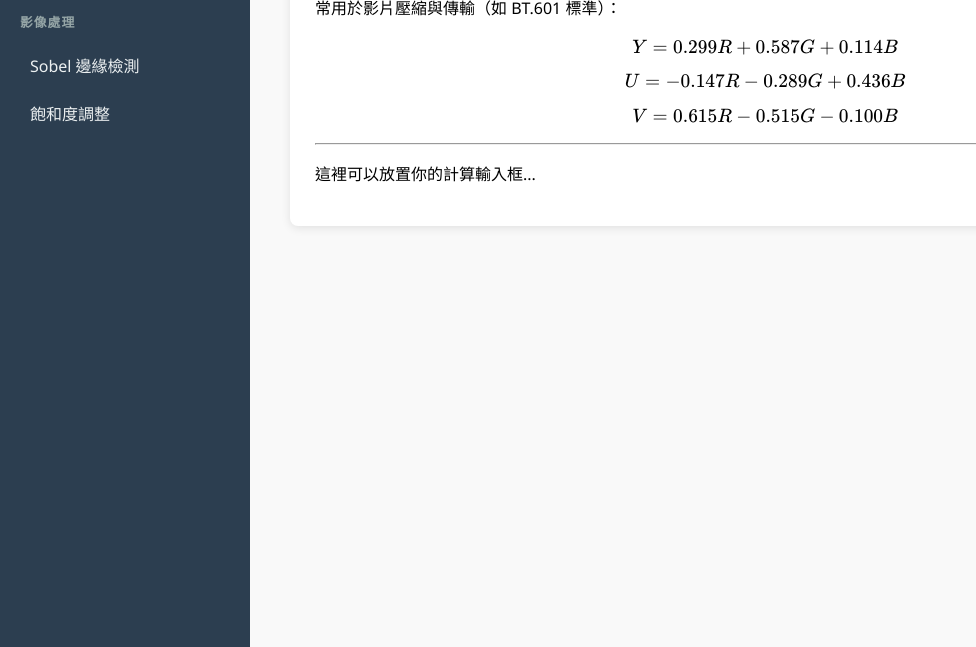
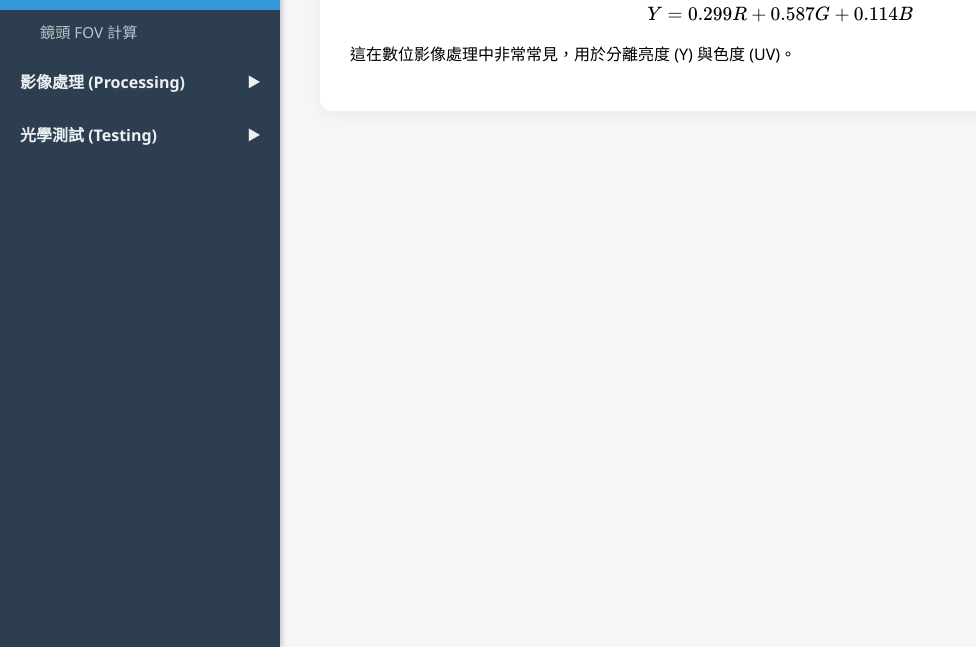
Before and after one commit to Vic0309/imagedatabase, a plain HTML site: page index.html in a window 1280 px wide. Shown: the part 153-800 px from the top of the page, without its empty margins (0-976 px from the left). Drawn offline with nearby package versions, Linux system fonts and the light colour scheme.

Commit message:
Update index.html

```diff
--- a/index.html
+++ b/index.html
@@ -3,123 +3,140 @@
 <head>
     <meta charset="UTF-8">
     <meta name="viewport" content="width=device-width, initial-scale=1.0">
-    <title>影像處理工具箱</title>
+    <title>影像處理專業工具箱</title>
     <script src="https://polyfill.io/v3/polyfill.min.js?features=es6"></script>
     <script id="MathJax-script" async src="https://cdn.jsdelivr.net/npm/mathjax@3/es5/tex-mml-chtml.js"></script>
     <style>
         :root {
-            --sidebar-width: 250px;
-            --primary-color: #2c3e50;
-            --accent-color: #3498db;
+            --sidebar-bg: #2c3e50;
+            --sidebar-hover: #34495e;
+            --accent: #3498db;
+            --text-color: #ecf0f1;
         }
-        body { font-family: 'Segoe UI', Tahoma, Geneva, Verdana, sans-serif; margin: 0; display: flex; height: 100vh; overflow: hidden; }
+        body { font-family: 'Segoe UI', sans-serif; margin: 0; display: flex; height: 100vh; background: #f4f7f6; }
 
-        /* 左側選單樣式 */
+        /* 側邊欄樹狀選單 */
         #sidebar {
-            width: var(--sidebar-width);
-            background-color: var(--primary-color);
-            color: white;
-            padding: 20px 0;
+            width: 280px;
+            background: var(--sidebar-bg);
+            color: var(--text-color);
+            padding: 15px 0;
             overflow-y: auto;
             flex-shrink: 0;
+            box-shadow: 2px 0 5px rgba(0,0,0,0.2);
         }
-        .category { padding: 10px 20px; font-weight: bold; color: #95a5a6; text-transform: uppercase; font-size: 0.8em; letter-spacing: 1px; }
+
+        /* 樹狀結構樣式 */
+        details { margin-bottom: 5px; }
+        summary {
+            padding: 12px 20px;
+            font-weight: bold;
+            cursor: pointer;
+            list-style: none; /* 隱藏原生箭頭 */
+            display: flex;
+            justify-content: space-between;
+            align-items: center;
+            transition: background 0.3s;
+        }
+        summary:hover { background: var(--sidebar-hover); }
+        summary::after { content: '▶'; font-size: 0.8em; transition: transform 0.3s; }
+        details[open] summary::after { transform: rotate(90deg); }
+
+        /* 選單項目 */
         .menu-item {
-            padding: 12px 30px;
+            display: block;
+            padding: 10px 40px;
+            text-decoration: none;
+            color: #bdc3c7;
+            font-size: 0.95em;
             cursor: pointer;
-            transition: 0.3s;
-            display: block;
-            color: #ecf0f1;
-            text-decoration: none;
+            transition: 0.2s;
         }
-        .menu-item:hover { background-color: #34495e; color: var(--accent-color); }
-        .menu-item.active { background-color: var(--accent-color); color: white; border-right: 5px solid #fff; }
+        .menu-item:hover { color: var(--accent); background: #1a252f; }
+        .menu-item.active { color: white; background: var(--accent); font-weight: bold; }
 
-        /* 右側內容區樣式 */
-        #content {
-            flex-grow: 1;
-            padding: 40px;
-            overflow-y: auto;
-            background-color: #f9f9f9;
-        }
+        /* 主內容區 */
+        #content { flex-grow: 1; padding: 40px; overflow-y: auto; }
         .page { display: none; }
-        .page.active { display: block; animation: fadeIn 0.5s; }
+        .page.active { display: block; animation: fadeIn 0.4s; }
+        .card { background: white; padding: 30px; border-radius: 12px; box-shadow: 0 4px 15px rgba(0,0,0,0.05); }
 
-        .card { background: white; padding: 25px; border-radius: 8px; box-shadow: 0 2px 10px rgba(0,0,0,0.1); margin-bottom: 20px; }
-        h1 { color: var(--primary-color); margin-top: 0; }
-        code { background: #eee; padding: 2px 5px; border-radius: 4px; }
-
-        @keyframes fadeIn { from { opacity: 0; } to { opacity: 1; } }
+        @keyframes fadeIn { from { opacity: 0; transform: translateY(10px); } to { opacity: 1; transform: translateY(0); } }
     </style>
 </head>
 <body>
 
     <nav id="sidebar">
-        <div class="category">影像公式</div>
-        <a class="menu-item active" onclick="showPage('rgb-yuv')">RGB 轉 YUV</a>
-        <a class="menu-item" onclick="showPage('fov-calc')">鏡頭 FOV 計算</a>
+        <div style="padding: 0 20px 20px; font-size: 1.2em; font-weight: bold; border-bottom: 1px solid #3e4f5f; margin-bottom: 10px;">
+            Image Lab 🔬
+        </div>
 
-        <div class="category">影像處理</div>
-        <a class="menu-item" onclick="showPage('sobel')">Sobel 邊緣檢測</a>
-        <a class="menu-item" onclick="showPage('saturation')">飽和度調整</a>
+        <details open>
+            <summary>影像公式 (Formulas)</summary>
+            <a class="menu-item active" onclick="showPage('rgb-yuv')">RGB 轉 YUV</a>
+            <a class="menu-item" onclick="showPage('fov-calc')">鏡頭 FOV 計算</a>
+        </details>
+
+        <details>
+            <summary>影像處理 (Processing)</summary>
+            <a class="menu-item" onclick="showPage('sobel')">Sobel 邊緣檢測</a>
+            <a class="menu-item" onclick="showPage('saturation')">飽和度調整</a>
+        </details>
+
+        <details>
+            <summary>光學測試 (Testing)</summary>
+            <a class="menu-item" onclick="showPage('mtf-info')">MTF50 說明</a>
+        </details>
     </nav>
 
     <main id="content">
-
         <div id="rgb-yuv" class="page active">
-            <h1>RGB 轉 YUV 公式</h1>
             <div class="card">
-                <p>常用於影片壓縮與傳輸（如 BT.601 標準）：</p>
+                <h1>RGB 轉 YUV 公式</h1>
                 <p>$$ Y = 0.299R + 0.587G + 0.114B $$</p>
-                <p>$$ U = -0.147R - 0.289G + 0.436B $$</p>
-                <p>$$ V = 0.615R - 0.515G - 0.100B $$</p>
-                <hr>
-                <p>這裡可以放置你的計算輸入框...</p>
+                <p>這在數位影像處理中非常常見，用於分離亮度 (Y) 與色度 (UV)。</p>
             </div>
         </div>
 
         <div id="fov-calc" class="page">
-            <h1>鏡頭 FOV 計算</h1>
             <div class="card">
-                <p>給定感光元件尺寸 (h) 與焦距 (f)，水平視角 (HFOV) 公式為：</p>
+                <h1>鏡頭 FOV 計算</h1>
                 <p>$$ FOV = 2 \cdot \arctan\left(\frac{h}{2f}\right) $$</p>
-                <p>提示：計算時請注意弧度與角度的轉換。</p>
             </div>
         </div>
 
         <div id="sobel" class="page">
-            <h1>Sobel 邊緣檢測</h1>
             <div class="card">
-                <p>使用 3x3 卷積核來計算影像梯度：</p>
-                <p>Horizontal ($G_x$): $\begin{bmatrix} -1 & 0 & 1 \\ -2 & 0 & 2 \\ -1 & 0 & 1 \end{bmatrix}$
-                   Vertical ($G_y$): $\begin{bmatrix} -1 & -2 & -1 \\ 0 & 0 & 0 \\ 1 & 2 & 1 \end{bmatrix}$</p>
+                <h1>Sobel 邊緣檢測</h1>
+                <p>用於影像銳利化或特徵提取。</p>
             </div>
         </div>
 
         <div id="saturation" class="page">
-            <h1>飽和度調整</h1>
             <div class="card">
-                <p>通常透過將 RGB 轉換至 HSL 空間，調整 <b>S</b> 分量後再轉回 RGB。</p>
-                <p>簡易線性調整法：$Color_{out} = Gray + (Color_{in} - Gray) \cdot SaturationFactor$</p>
+                <h1>飽和度調整</h1>
+                <p>調整色彩的鮮豔程度。</p>
             </div>
         </div>
 
+        <div id="mtf-info" class="page">
+            <div class="card">
+                <h1>MTF50 解析度測試</h1>
+                <p>用於評估影像銳度與光學性能。</p>
+            </div>
+        </div>
     </main>
 
     <script>
         function showPage(pageId) {
-            // 1. 隱藏所有頁面
-            const pages = document.querySelectorAll('.page');
-            pages.forEach(p => p.classList.remove('active'));
+            // 隱藏舊頁面
+            document.querySelectorAll('.page').forEach(p => p.classList.remove('active'));
+            document.querySelectorAll('.menu-item').forEach(m => m.classList.remove('active'));
 
-            // 2. 移除所有選單的 active 樣式
-            const menuItems = document.querySelectorAll('.menu-item');
-            menuItems.forEach(item => item.classList.remove('active'));
-
-            // 3. 顯示目標頁面
+            // 顯示新頁面
             document.getElementById(pageId).classList.add('active');
 
-            // 4. 將點擊的選單設為 active (透過事件目標)
+            // 標註選單項目
             event.currentTarget.classList.add('active');
         }
     </script>
```
